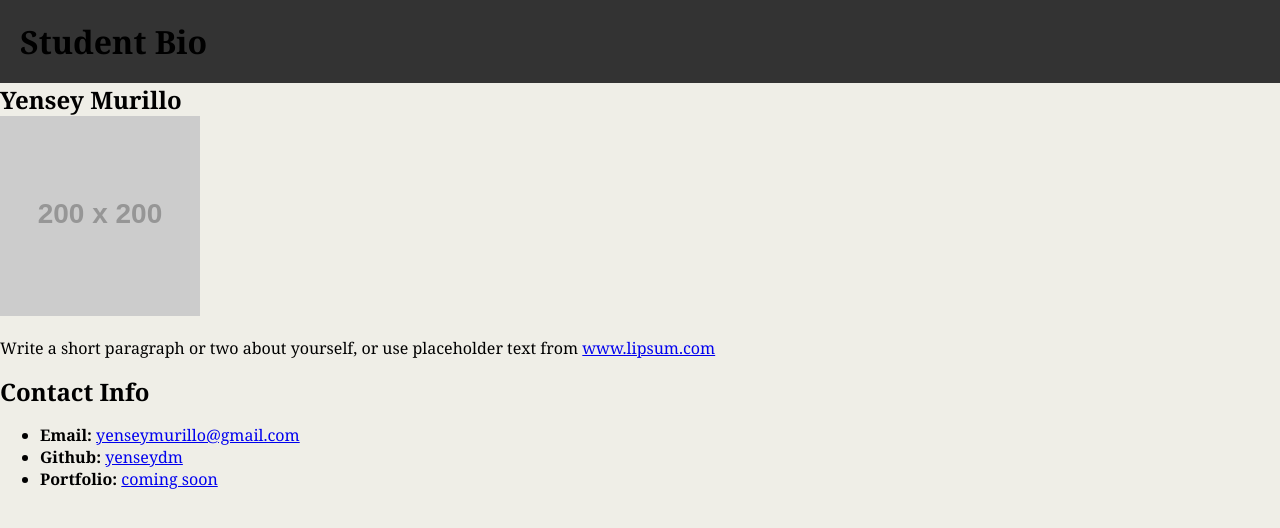
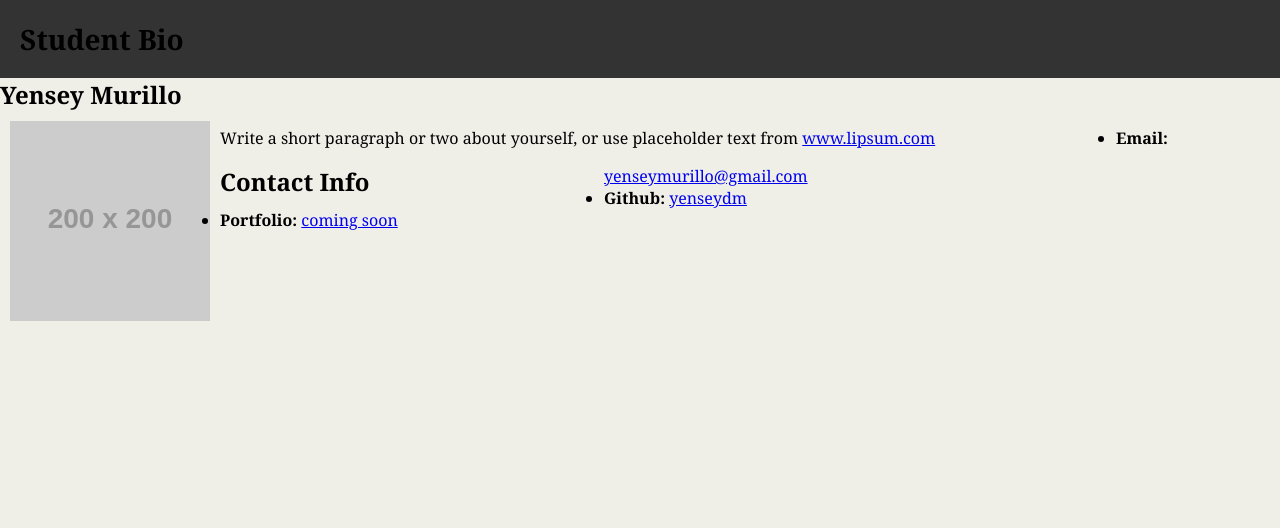
Before and after one commit to Yenseydm/bio, a plain HTML site: page index.html in a window 1280 px wide. Drawn offline with Linux system fonts and the light colour scheme; placeholder pictures from the web are drawn by us.

Commit message:
fixed the spacing

```diff
--- a/css/style.css
+++ b/css/style.css
@@ -11,25 +11,31 @@ header {
 }
 
 h1 {
-font color: '#eee';
-font-size: "28px";
+font color: #eee;
+font-size: 28px;
 margin: 0;
 padding: 20px;
 }
 
 h2 {
-    font-size: "24px";
+    font-size: 24px;
     margin: 0 auto;
+    align: center;
 }
+
 
 #main-bio {
     float: left;
+    width: 70%;
 }
 
 #contact-info {
     float: left;
+    width: 30%;
 }
 
 #biopic {
     float: left;
+    width: 200px;
+    margin: 10px;
 }
--- a/index.html
+++ b/index.html
@@ -19,13 +19,13 @@
 
       <h2>Yensey Murillo</h2>
 
-      <img id="#biopic" src="https://placehold.it/200x200" alt="Yensey Murillo">
+      <img id="biopic" src="https://placehold.it/200x200" alt="Yensey Murillo">
 
-      <p id="#main-bio">Write a short paragraph or two about yourself, or use placeholder text from <a href="http://www.lipsum.com/">www.lipsum.com</a></p>
+      <p id="main-bio">Write a short paragraph or two about yourself, or use placeholder text from <a href="http://www.lipsum.com/">www.lipsum.com</a></p>
     </section>
 
     <section>
-      <h2 id="#contact-info">Contact Info</h2>
+      <h2 id="contact-info">Contact Info</h2>
       <ul>
         <li><strong>Email:</strong> <a href="#">yenseymurillo@gmail.com</a></li>
         <li><strong>Github:</strong> <a href="#">yenseydm</a></li>
```
